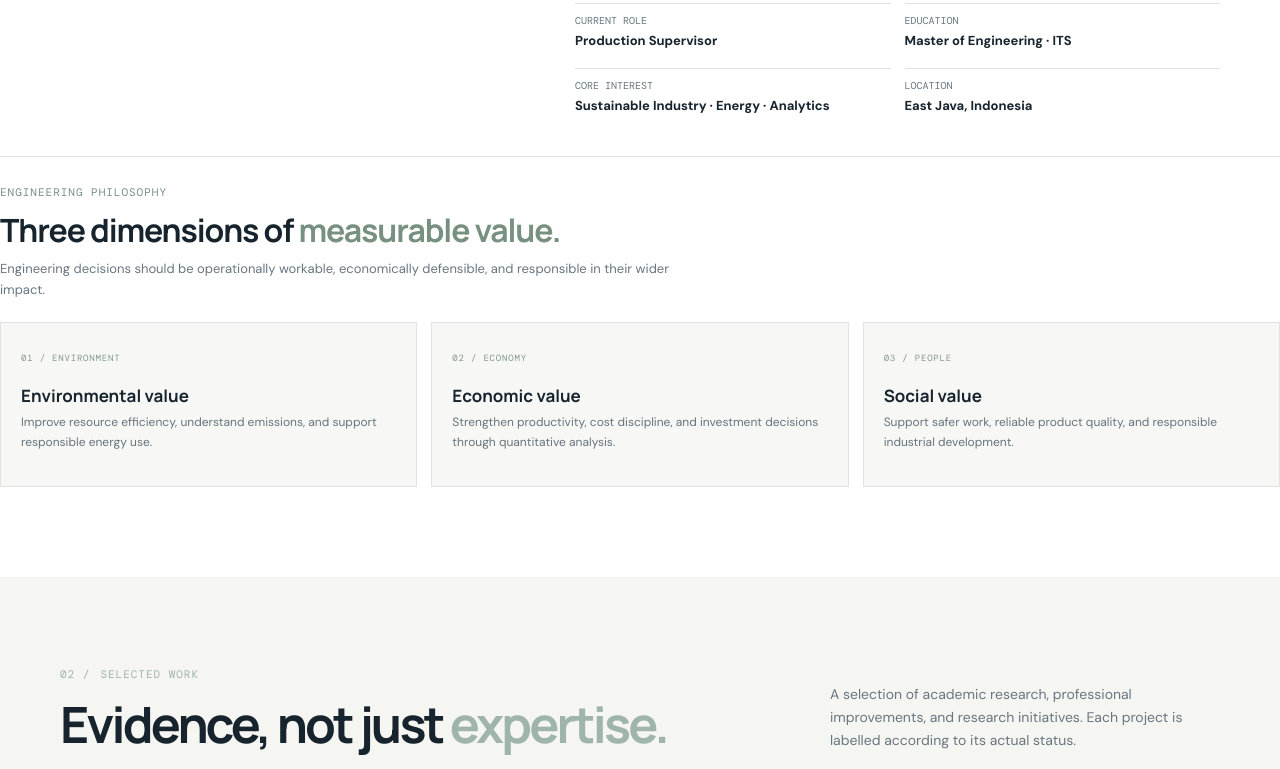
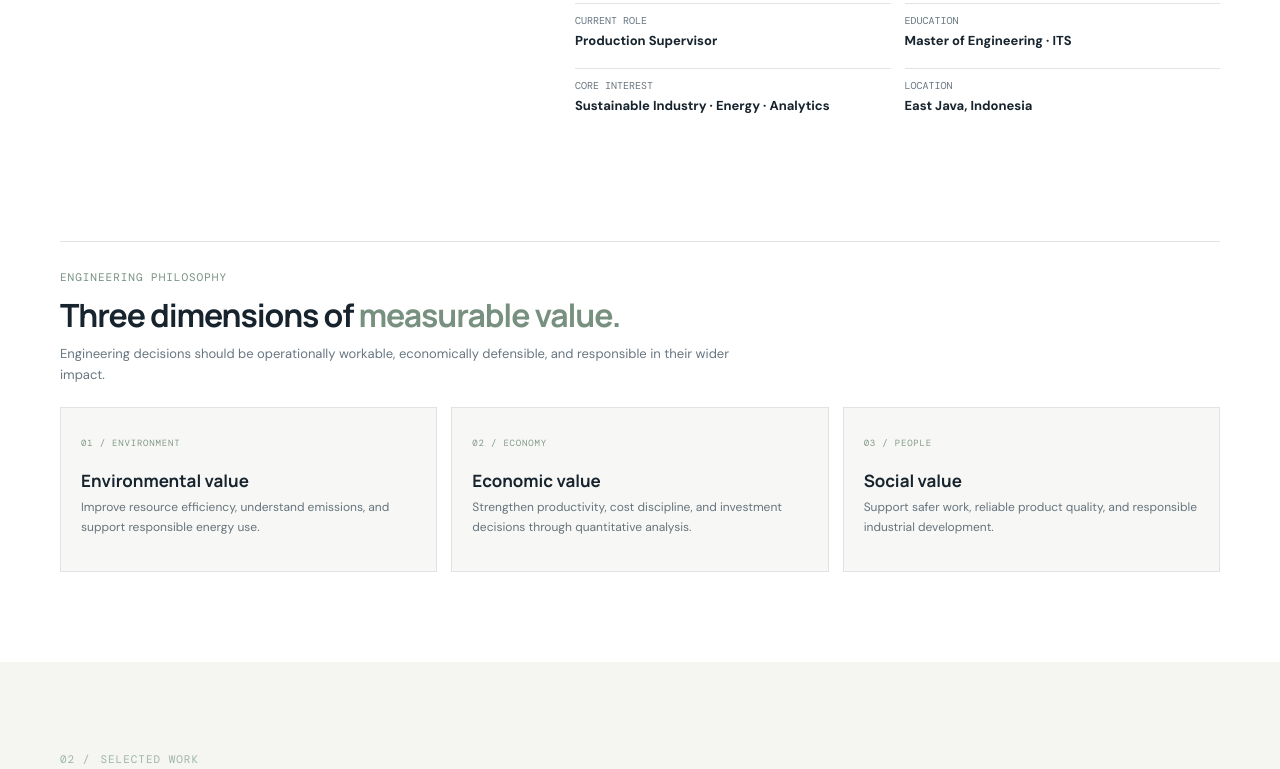
Before and after one commit to ian04kk/ian04kk.github.io, a plain HTML site: page index.html in a window 1280 px wide. Shown: the part 1348-2117 px from the top of the page. Drawn offline with nearby package versions, Linux system fonts and the light colour scheme.

Commit message:
Align philosophy block within profile content grid

```diff
--- a/index.html
+++ b/index.html
@@ -40,7 +40,7 @@
 .visual.has-photo .tag,.visual.has-photo .vtitle,.visual.has-photo .vfoot{z-index:2}
 .visual-credit{position:absolute;right:13px;bottom:11px;z-index:3;color:#f4f7f5;font:9px 'DM Mono',monospace;letter-spacing:.02em;text-align:right;text-shadow:0 1px 4px #000;text-decoration:underline;text-underline-offset:2px}
 .visual-credit:hover{color:#fff}
-.value-intro{margin-top:38px;padding-top:28px;border-top:1px solid var(--line)}
+.value-intro{grid-column:1/-1;margin-top:38px;padding-top:28px;border-top:1px solid var(--line)}
 .value-intro>.eyebrow{color:#789080}
 .value-intro>h3{font:700 clamp(23px,2.6vw,32px)/1.2 Manrope;letter-spacing:-.035em;margin:12px 0 8px}
 .value-intro>h3 em{font-style:normal;color:#789080}
@@ -102,7 +102,7 @@
 <div class="fact"><small data-en="EDUCATION" data-id="PENDIDIKAN">EDUCATION</small><b data-en="Master of Engineering · ITS" data-id="Magister Teknik Sistem dan Industri · ITS">Master of Engineering · ITS</b></div>
 <div class="fact"><small data-en="CORE INTEREST" data-id="MINAT UTAMA">CORE INTEREST</small><b data-en="Sustainable Industry · Energy · Analytics" data-id="Industri Berkelanjutan · Energi · Analitik">Sustainable Industry · Energy · Analytics</b></div>
 <div class="fact"><small data-en="LOCATION" data-id="LOKASI">LOCATION</small><b data-en="East Java, Indonesia" data-id="Jawa Timur, Indonesia">East Java, Indonesia</b></div>
-</div></div></div><div class="value-intro">
+</div></div><div class="value-intro">
 <div class="eyebrow" data-en="ENGINEERING PHILOSOPHY" data-id="FILOSOFI REKAYASA">ENGINEERING PHILOSOPHY</div>
 <h3 data-en="Three dimensions of <em>measurable value.</em>" data-id="Tiga dimensi <em>nilai yang terukur.</em>">Three dimensions of <em>measurable value.</em></h3>
 <p class="value-summary" data-en="Engineering decisions should be operationally workable, economically defensible, and responsible in their wider impact." data-id="Keputusan rekayasa harus dapat diterapkan secara operasional, layak secara ekonomi, dan bertanggung jawab terhadap dampak yang lebih luas.">Engineering decisions should be operationally workable, economically defensible, and responsible in their wider impact.</p>
@@ -110,7 +110,7 @@
 <article class="value-card"><small class="mono">01 / ENVIRONMENT</small><h3 data-en="Environmental value" data-id="Nilai lingkungan">Environmental value</h3><p data-en="Improve resource efficiency, understand emissions, and support responsible energy use." data-id="Meningkatkan efisiensi sumber daya, memahami emisi, dan mendukung penggunaan energi yang bertanggung jawab.">Improve resource efficiency, understand emissions, and support responsible energy use.</p></article>
 <article class="value-card"><small class="mono">02 / ECONOMY</small><h3 data-en="Economic value" data-id="Nilai ekonomi">Economic value</h3><p data-en="Strengthen productivity, cost discipline, and investment decisions through quantitative analysis." data-id="Memperkuat produktivitas, disiplin biaya, dan keputusan investasi melalui analisis kuantitatif.">Strengthen productivity, cost discipline, and investment decisions through quantitative analysis.</p></article>
 <article class="value-card"><small class="mono">03 / PEOPLE</small><h3 data-en="Social value" data-id="Nilai sosial">Social value</h3><p data-en="Support safer work, reliable product quality, and responsible industrial development." data-id="Mendukung keselamatan kerja, mutu produk yang andal, dan pengembangan industri yang bertanggung jawab.">Support safer work, reliable product quality, and responsible industrial development.</p></article>
-</div></div></section>
+</div></div></div></section>
 <section class="section paper" id="work"><div class="wrap">
 <div class="sectionhead"><div><div class="eyebrow">02 / <span data-en="SELECTED WORK" data-id="KARYA PILIHAN">SELECTED WORK</span></div><h2 data-en="Evidence, not just <em>expertise.</em>" data-id="Bukti kerja, bukan sekadar <em>keahlian.</em>">Evidence, not just <em>expertise.</em></h2></div><p data-en="A selection of academic research, professional improvements, and research initiatives. Each project is labelled according to its actual status." data-id="Pilihan riset akademik, perbaikan profesional, dan inisiatif penelitian. Setiap proyek diberi keterangan sesuai status sebenarnya.">A selection of academic research, professional improvements, and research initiatives. Each project is labelled according to its actual status.</p></div>
 <div class="cards">
```
